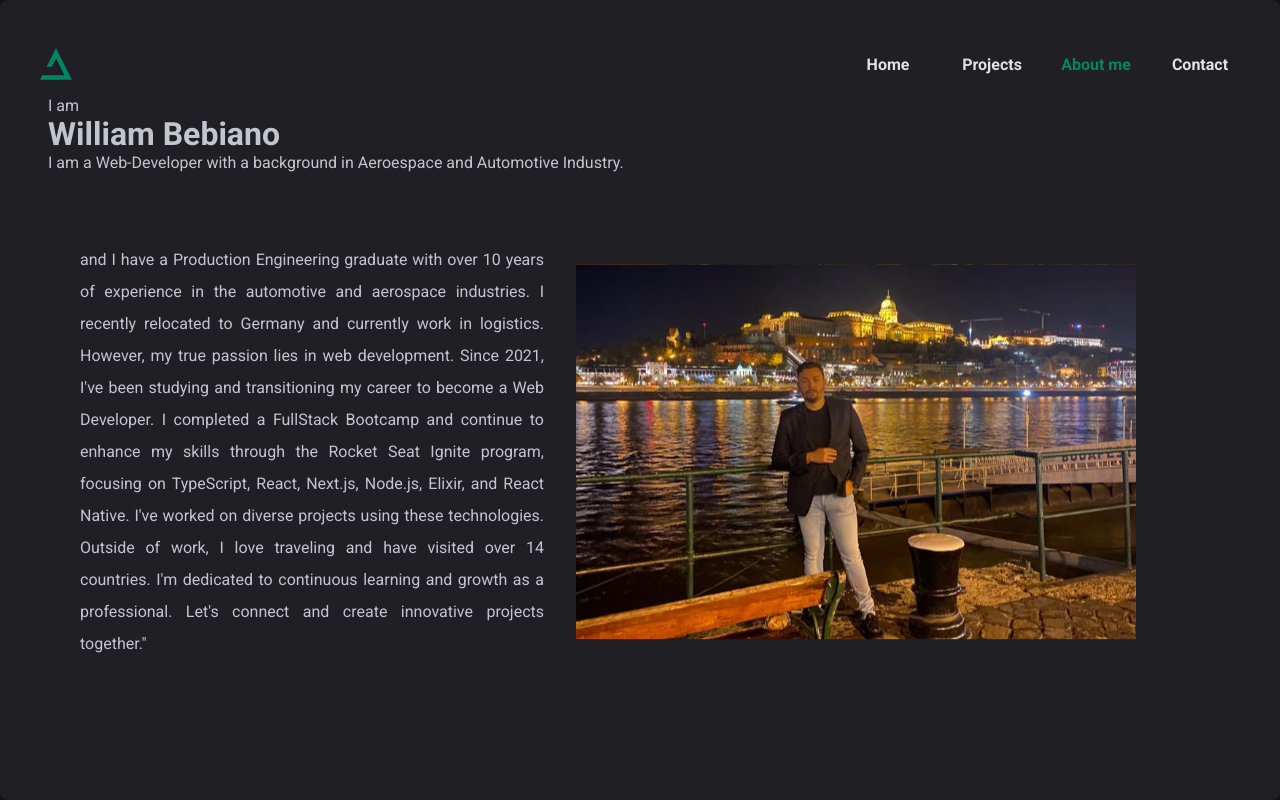
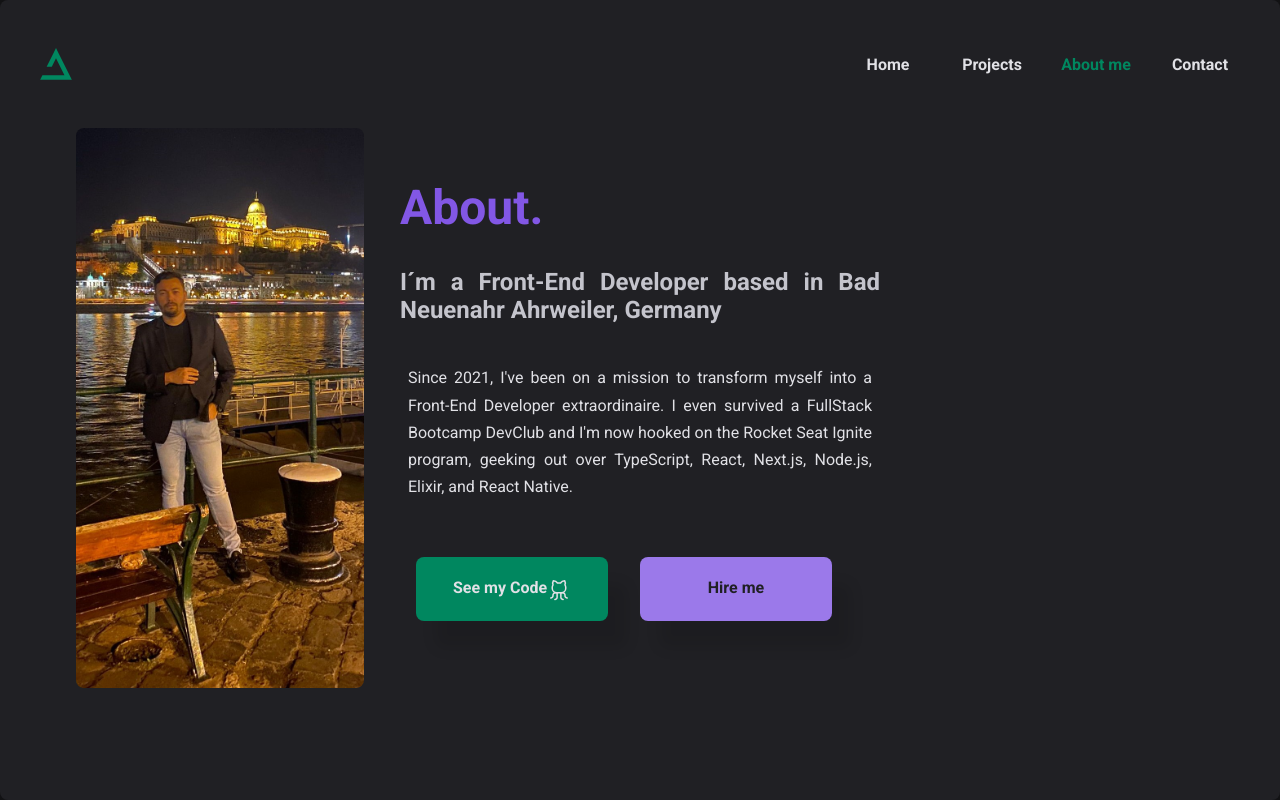
Before and after one commit to WilliamBebiano/Portifolio, a React (Vite) app: page /about in a window 1280 px wide. Built offline with nearby package versions, Linux system fonts and the light colour scheme.

Commit message:
about me

```diff
--- a/src/pages/About/index.tsx
+++ b/src/pages/About/index.tsx
@@ -1,7 +1,11 @@
-import BudapestImg from '../../assets/BudapestWilliam.svg'
+import { GithubLogo } from 'phosphor-react'
+import BudapestImg from '../../assets/Will.jpeg'
 
 import {
   AboutContainner,
+  ButtonGitHub,
+  ButtonHireMe,
+  ButtonWrapper,
   Imagem,
   TextWithImageCard,
   TextWrapper,
@@ -10,32 +14,27 @@ import {
 export function About() {
   return (
     <AboutContainner>
-      <div>
-        <p>I am</p> <h1>William Bebiano</h1>
+      <TextWithImageCard>
+        <Imagem src={BudapestImg} alt="imagem" />
+      </TextWithImageCard>
+      <TextWrapper>
+        <h1>About.</h1>
+        <h2>
+          I´m a Front-End Developer based in Bad Neuenahr Ahrweiler, Germany
+        </h2>
         <p>
-          I am a Web-Developer with a background in Aeroespace and Automotive
-          Industry.
+          Since 2021, I've been on a mission to transform myself into a
+          Front-End Developer extraordinaire. I even survived a FullStack
+          Bootcamp DevClub and I'm now hooked on the Rocket Seat Ignite program,
+          geeking out over TypeScript, React, Next.js, Node.js, Elixir, and
+          React Native.
         </p>
-      </div>
-      <TextWrapper>
-        <TextWithImageCard>
-          <p>
-            {' '}
-            and I have a Production Engineering graduate with over 10 years of
-            experience in the automotive and aerospace industries. I recently
-            relocated to Germany and currently work in logistics. However, my
-            true passion lies in web development. Since 2021, I've been studying
-            and transitioning my career to become a Web Developer. I completed a
-            FullStack Bootcamp and continue to enhance my skills through the
-            Rocket Seat Ignite program, focusing on TypeScript, React, Next.js,
-            Node.js, Elixir, and React Native. I've worked on diverse projects
-            using these technologies. Outside of work, I love traveling and have
-            visited over 14 countries. I'm dedicated to continuous learning and
-            growth as a professional. Let's connect and create innovative
-            projects together."
-          </p>
-        </TextWithImageCard>
-        <Imagem src={BudapestImg} alt="imagem" />
+        <ButtonWrapper>
+          <ButtonGitHub>
+            See my Code <GithubLogo size={24} />
+          </ButtonGitHub>
+          <ButtonHireMe>Hire me</ButtonHireMe>
+        </ButtonWrapper>
       </TextWrapper>
     </AboutContainner>
   )
--- a/src/pages/About/styles.ts
+++ b/src/pages/About/styles.ts
@@ -1,21 +1,47 @@
 import styled from 'styled-components'
 
 export const AboutContainner = styled.div`
+  display: grid;
+  grid-template-columns: 30% 70%;
+  flex-direction: row;
+  align-items: center;
+  justify-content: center;
+  margin-top: 2rem;
+
+  @media (max-width: 768px) {
+    grid-template-columns: 1fr;
+    grid-template-columns: auto;
+    align-items: center;
+    justify-content: center;
+    margin: 0.5rem;
+  }
+`
+export const TextWrapper = styled.div`
   display: flex;
   flex-direction: column;
   align-items: flex-start;
-  margin: 0.5rem;
-`
-export const TextWrapper = styled.div`
-  display: grid;
-  grid-template-columns: 50% 50%;
-  flex-direction: row;
-  align-items: center;
   justify-content: center;
+  gap: 2rem;
+  text-align: justify;
 
-  @media (max-width: 768px) {
-    grid-template-columns: 100%;
-    justify-content: flex-start;
+  width: 60%;
+
+  h1 {
+    color: ${(props) => props.theme['purple-500']};
+    font-size: 3rem;
+  }
+
+  h2 {
+    width: 30rem;
+    font-size: 1.5rem;
+    text-align: justify;
+  }
+  p {
+    width: 30rem;
+    padding: 0.5rem;
+    text-align: justify;
+    line-height: 1.7rem;
+    color: ${(props) => props.theme['gray-100']};
   }
 `
 
@@ -25,15 +51,51 @@ export const TextWithImageCard = styled.div`
   justify-content: center;
   align-items: center;
   margin: 0.5rem;
+`
+export const Imagem = styled.img`
+  width: 18rem;
+  height: 35rem;
+  border-radius: 8px;
+`
+export const ButtonBase = styled.button`
+  display: flex;
+  flex-direction: row;
+  align-items: center;
+  justify-content: center;
+  width: 12rem;
+  height: 4rem;
+  border: 0;
+  color: ${(props) => props.theme['gray-100']};
+  border-radius: 8px;
+  padding: 1rem, 2.5rem;
+  margin: 1rem;
+  font-size: 1rem;
+  line-height: 1.8rem;
+  font-weight: 700;
+  cursor: pointer;
+  box-shadow: 19px 27px 14px 0px rgba(0, 0, 0, 0.1);
 
-  p {
-    width: 30rem;
-    padding: 0.5rem;
-    text-align: justify;
-    line-height: 2rem;
+  background-color: ${(props) => props.theme['green-500']};
+
+  &:hover {
+    background-color: ${(props) => props.theme['green-300']};
+  }
+
+  &:active {
+    background-color: ${(props) => props.theme['green-700']};
+  }
+
+  @media (max-width: 768px) {
+    font-size: 0.875rem;
   }
 `
-export const Imagem = styled.img`
-  width: 35rem;
-  height: 35rem;
+export const ButtonGitHub = styled(ButtonBase)``
+
+export const ButtonHireMe = styled(ButtonBase)`
+  background: ${(props) => props.theme['purple-400']};
+  color: ${(props) => props.theme['gray-800']};
 `
+
+export const ButtonWrapper = styled.div`
+  display: flex;
+`
--- a/src/pages/Home/index.tsx
+++ b/src/pages/Home/index.tsx
@@ -8,8 +8,8 @@ import {
   SocialLink,
   TextWrapper,
   Text,
+  StyledNavLink,
 } from './styles'
-import { NavLink } from 'react-router-dom'
 
 export function Home() {
   return (
@@ -25,24 +25,24 @@ export function Home() {
       </TextWrapper>
       <div>
         <SocialLink>
-          <NavLink
+          <StyledNavLink
             to="https://www.linkedin.com/in/william-bebiano/"
             title="LinkedIn/WilliamBebiano"
           >
             <LinkedinLogo size={60} color="#00875F" />
-          </NavLink>
-          <NavLink
+          </StyledNavLink>
+          <StyledNavLink
             to="https://github.com/WilliamBebiano"
             title="GitHub/WilliamBebiano"
           >
             <GithubLogo size={60} color="#00875F" />
-          </NavLink>
-          <NavLink
+          </StyledNavLink>
+          <StyledNavLink
             to="https://instagram.com/williambebiano?igshid=YmMyMTA2M2Y="
             title="Instagram/WilliamBebiano"
           >
             <InstagramLogo size={60} color="#00875F" />
-          </NavLink>
+          </StyledNavLink>
         </SocialLink>
       </div>
     </HomeContainer>
--- a/src/pages/Home/styles.ts
+++ b/src/pages/Home/styles.ts
@@ -1,3 +1,4 @@
+import { NavLink } from 'react-router-dom'
 import styled from 'styled-components'
 
 export const HomeContainer = styled.div`
@@ -59,7 +60,7 @@ export const TextWrapper = styled.div`
   }
 
   h1 {
-    font-size: 4rem;
+    font-size: 3.7rem;
     font-weight: 700;
     color: ${(props) => props.theme['purple-600']};
   }
@@ -125,3 +126,12 @@ export const SocialLink = styled.nav`
     gap: 2rem;
   }
 `
+export const StyledNavLink = styled(NavLink)`
+  border-top: 3px solid transparent;
+  border-bottom: 3px solid transparent;
+
+  &:hover {
+    transform: scale(1.1);
+    border-bottom: 3px solid ${(props) => props.theme['purple-500']};
+  }
+`
```
Also changed, not shown: src/assets/Will.jpeg (added), src/assets/budapestWill.jpeg (added).
